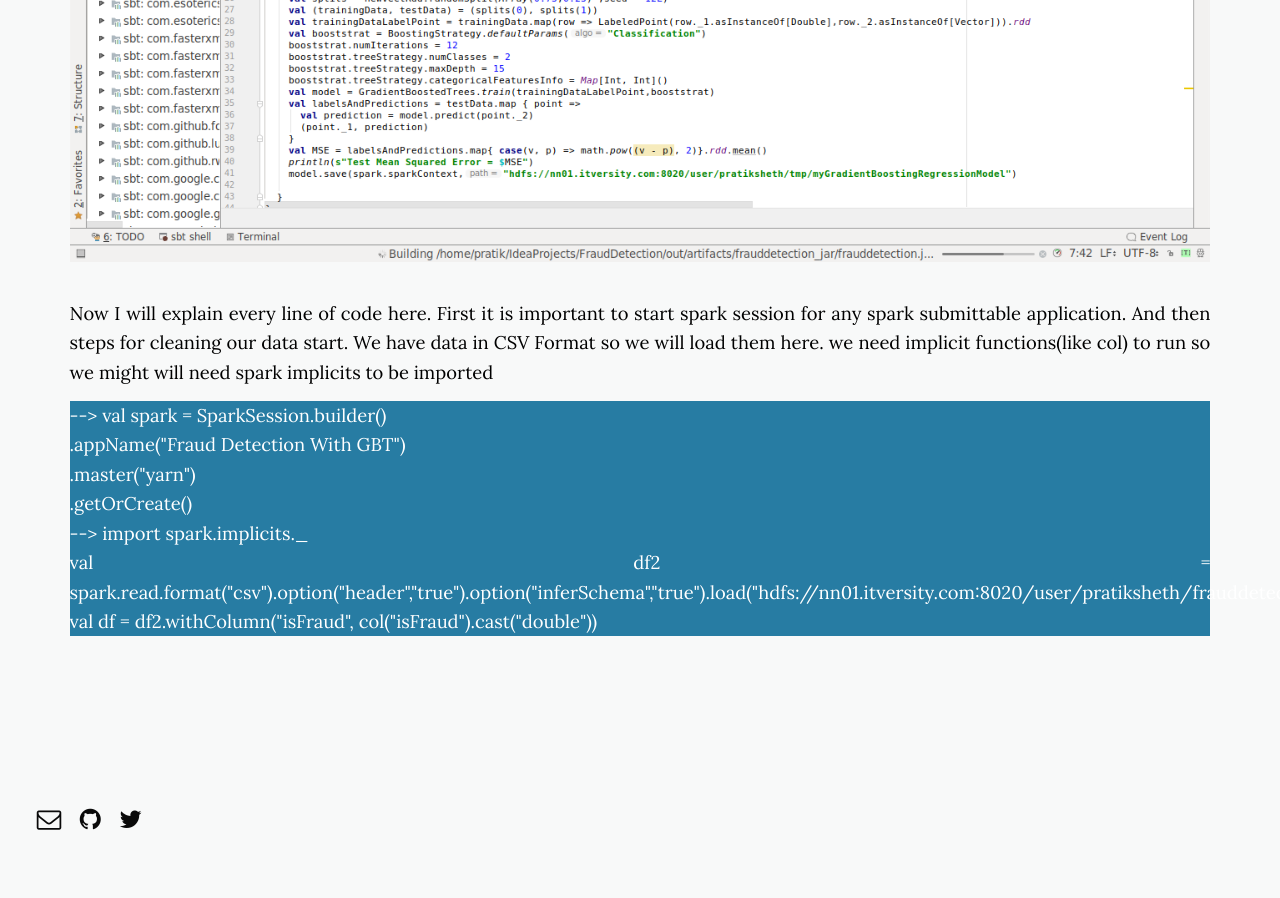
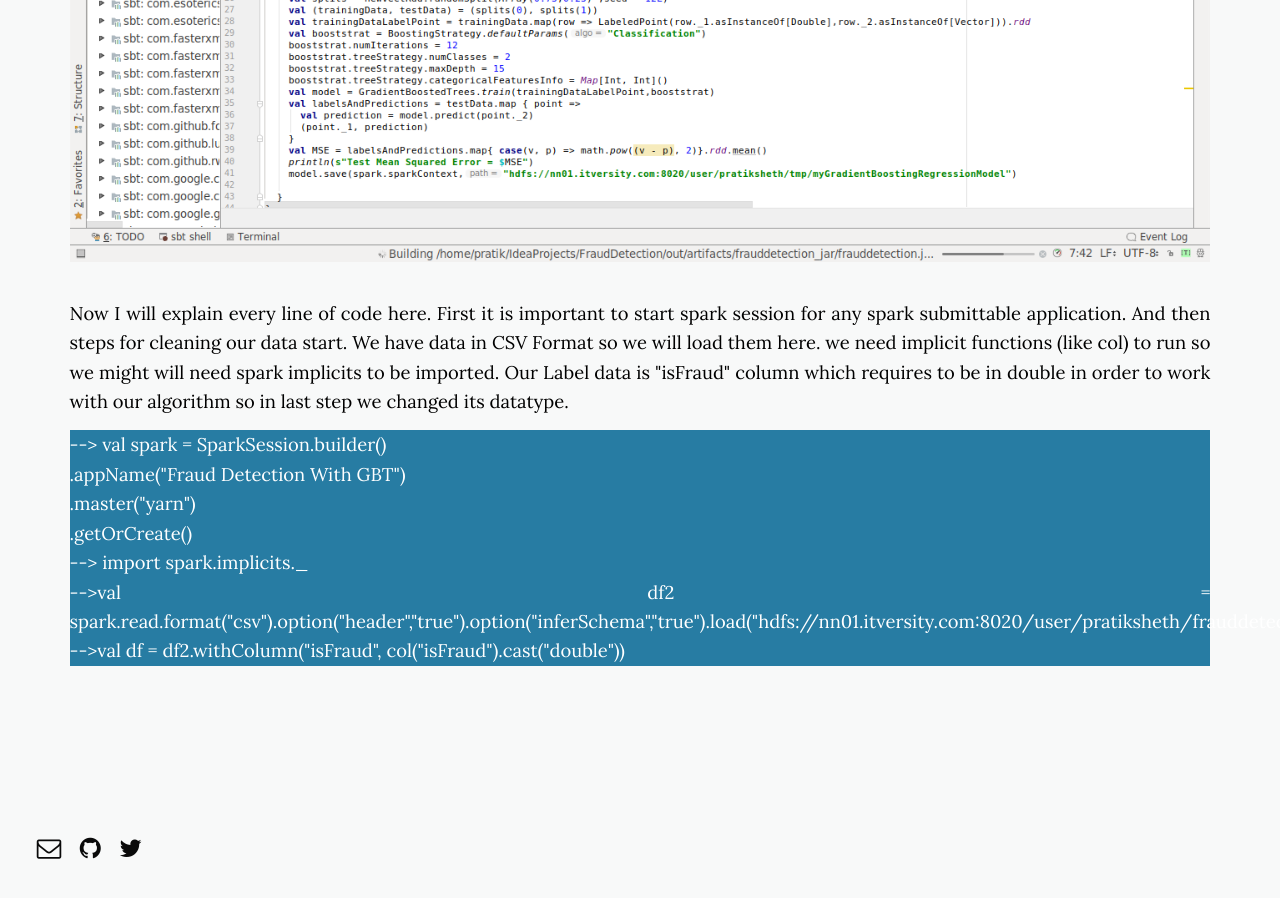
Before and after one commit to daftengineer/daftengineer.github.io, a Jekyll site: the page built from _posts/2018-08-25-fraud-detection-using-GBT.markdown, in a window 1280 px wide and 900 px high, scrolled down 1312 px. Built offline with Jekyll 4.4.1, drawn with Linux system fonts in a browser that asks for light colours; nearby versions of some CDN libraries; before the commit the page ends 2182 px from its top, so only the background shows below that.

Commit message:
Update 2018-08-25-fraud-detection-using-GBT.markdown

```diff
--- a/_posts/2018-08-25-fraud-detection-using-GBT.markdown
+++ b/_posts/2018-08-25-fraud-detection-using-GBT.markdown
@@ -11,15 +11,15 @@ image-sm: https://daftengineer.github.io/media_assets/Fraud2.jpg
 <p style="text-align:justify;">Here, we are going to tackle the same problem as ML1 but with different algorithm. The algorithm is called Gradient Boosted Trees. It is type of decision tree algorithm optimising differential loss function by using boosting. Unlike last Project I will be using IntelliJ IDEA for development purposes. And the application will be submittable to spark cluster. So unlike last time I wont be able to show you the output of individual lines of code so instead I will be explaining the code and and show the output at the end.</p>
 <p style="text-align:justify;">Here is the development environment looked like while Developing the program</p>
   <img src="https://daftengineer.github.io/media_assets/ml2p1.png" />
-<p style="text-align:justify;">Now I will explain every line of code here. First it is important to start spark session for any spark submittable application. And then steps for cleaning our data start. We have data in CSV Format so we will load them here. we need implicit functions(like col) to run so we might will need spark implicits to be imported</p>
+<p style="text-align:justify;">Now I will explain every line of code here. First it is important to start spark session for any spark submittable application. And then steps for cleaning our data start. We have data in CSV Format so we will load them here. we need implicit functions (like col) to run so we might will need spark implicits to be imported. Our Label data is "isFraud" column which requires to be in double in order to work with our algorithm so in last step we changed its datatype.</p>
   <p style="text-align:justify;color:white;background-color:rgb(39, 124, 163);">
     --> val spark = SparkSession.builder()<br />
       .appName("Fraud Detection With GBT")<br />
       .master("yarn")<br />
       .getOrCreate()<br />
     --> import spark.implicits._<br />
-val df2 = spark.read.format("csv").option("header","true").option("inferSchema","true").load("hdfs://nn01.itversity.com:8020/user/pratiksheth/frauddetectiondata.csv")<br />
-    val df = df2.withColumn("isFraud", col("isFraud").cast("double"))<br /></p>
+-->val df2 = spark.read.format("csv").option("header","true").option("inferSchema","true").load("hdfs://nn01.itversity.com:8020/user/pratiksheth/frauddetectiondata.csv")<br />
+    -->val df = df2.withColumn("isFraud", col("isFraud").cast("double"))<br /></p>
 
 <p>&nbsp;</p>
 </div>
```
